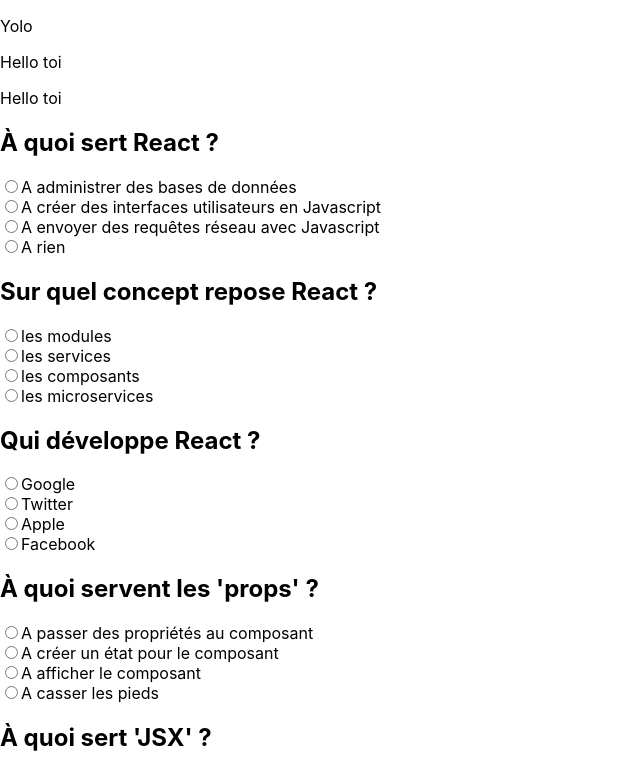
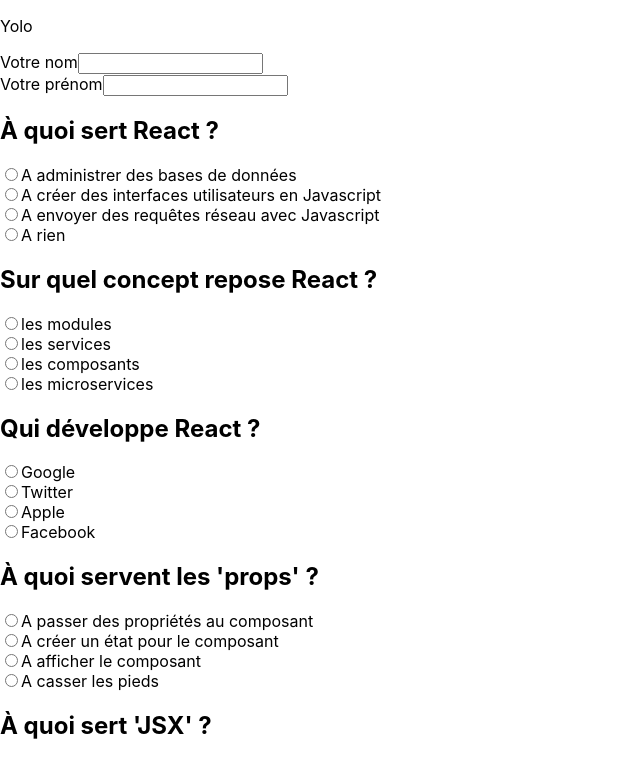
Before and after one commit to g43l/EvalReact, a React (Create React App) app: page / in a window 1280 px wide. Shown: the top 761 px of the page, without its empty margins (0-640 px from the left). Built offline with nearby package versions, Linux system fonts and the light colour scheme.

Commit message:
:construction:CheckBox Radio & TextQuestion.jsx functionnals

```diff
--- a/src/Components/CheckBoxQuestion.jsx
+++ b/src/Components/CheckBoxQuestion.jsx
@@ -16,10 +16,8 @@ function CheckBoxQuestion({objectQuestion}){
             <div>
                 {objectQuestion.answer.options.map((option, index)=> (
                     <div key={index}>
-                        {/*<input type={objectQuestion.answer.type} id={objectQuestion.answer.options.value} name="q1" value={objectQuestion.answer.options.value}/>*/}
-                        <input type={objectQuestion.answer.type} id={objectQuestion.answer.options.name} name={objectQuestion.answer.name} value={objectQuestion.answer.options.name}/>
-                        {/*<label htmlFor={objectQuestion.answer.options.value}>{objectQuestion.answer.options.text}</label>*/}
-                        <label htmlFor={option.value}>{option.text}</label>
+                        <input type={objectQuestion.answer.type} id={option.name} name={objectQuestion.answer.name} value={option.name}/>
+                        <label htmlFor={option.name}>{option.text}</label>
                     </div>
                 ))}
             </div>
--- a/src/Components/Formular.jsx
+++ b/src/Components/Formular.jsx
@@ -18,6 +18,7 @@ function Formular (){
                     * un nom puis tu mets ce que tu veux dedans :)
                     * */
                 ))}
+                <input className="submit" type="submit" value="Envoyer"/>
             </form>
         </div>
     )
--- a/src/Components/Question.jsx
+++ b/src/Components/Question.jsx
@@ -1,5 +1,7 @@
-import CheckBoxQuestion from './CheckBoxQuestion'
+import CheckBoxQuestion from './CheckBoxQuestion';
 import RadioQuestion from "./RadioQuestion";
+import TextQuestion from "./TextQuestion";
+
 
 function Question ({objectQuestion}) {
     // console.log("question question", objectQuestion.question)
@@ -30,9 +32,19 @@ function Question ({objectQuestion}) {
                 </div>
             )
 
-        } else {
-            return (<p>Hello toi</p>)
-        }
+        } else if (questionToBeDisplayed.answer.type === "text") {
+            return (
+                <div>
+                    <TextQuestion objectQuestion={questionToBeDisplayed}></TextQuestion>
+                </div>
+            )
+        } /*else if (questionToBeDisplayed.answer.type === "toggle") {
+            return (
+                <div>
+                    <ToggleQuestion objectQuestion={questionToBeDisplayed}></ToggleQuestion>
+                </div>
+            )
+        }*/
     }
 
     /*
--- a/src/Components/RadioQuestion.jsx
+++ b/src/Components/RadioQuestion.jsx
@@ -9,11 +9,10 @@ function RadioQuestion({objectQuestion}){
         <div>
             <h2>{objectQuestion.question}</h2>
             <div>
-                {objectQuestion.answer.options.map((option, index)=> (
+                {objectQuestion.answer.options.map((option, index)=> ( //on boucle sur les options de réponses à la question
                     <div key={index}>
-                        <input type={objectQuestion.answer.type} id={objectQuestion.answer.options.value} name={objectQuestion.answer.name} value={objectQuestion.answer.options.value}/>
-                        {/*<label htmlFor={objectQuestion.answer.options.value}>{objectQuestion.answer.options.text}</label>*/}
-                        <label htmlFor={option.name}>{option.text}</label>
+                        <input type={objectQuestion.answer.type} id={option.value} name={objectQuestion.answer.name} value={option.value}/>
+                        <label htmlFor={option.value}>{option.text}</label>
                     </div>
                 ))}
             </div>
--- a/src/Components/TextQuestion.jsx
+++ b/src/Components/TextQuestion.jsx
@@ -0,0 +1,13 @@
+function TextQuestion({objectQuestion}){
+    console.log("On rentre dans le TextQuestion ;)")
+
+    return (
+        <div>
+            <label>{objectQuestion.question}</label>
+            <input type={objectQuestion.answer.type} name={objectQuestion.answer.name}/>
+        </div>
+    )
+
+}
+
+export default TextQuestion
```
Also changed, not shown: src/Components/ToggleQuestion.jsx (+12 -0 lines).
